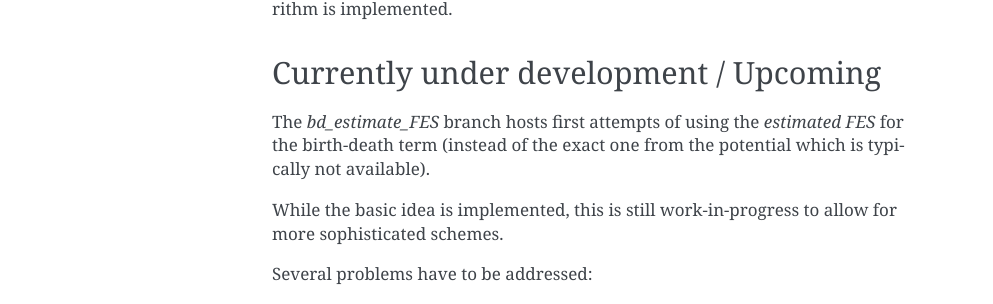
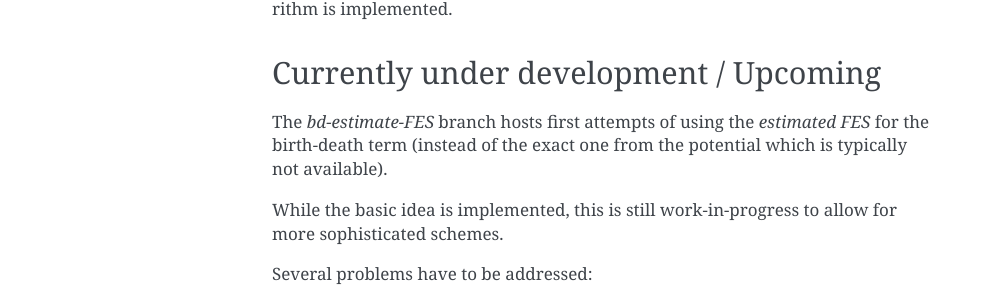
Before and after one commit to bpampel/bdld, a Sphinx documentation site: the page built from docs/developer.rst, in a window 1280 px wide. Shown: the part 1175-1479 px from the top of the page, without its empty margins (148-1141 px from the left). Built offline with Sphinx 7.4.7, drawn with Linux system fonts in a browser that asks for light colours.

Commit message:
Fix typo

```diff
--- a/docs/developer.rst
+++ b/docs/developer.rst
@@ -60,7 +60,7 @@ action, see there for how the algorithm is implemented.
 Currently under development / Upcoming
 ======================================
 
-The `bd_estimate_FES` branch hosts first attempts of using the *estimated FES* for the birth-death term (instead of the exact one from the potential which is typically not available).
+The `bd-estimate-FES` branch hosts first attempts of using the *estimated FES* for the birth-death term (instead of the exact one from the potential which is typically not available).
 
 While the basic idea is implemented, this is still work-in-progress to allow for more sophisticated schemes.
 
```
